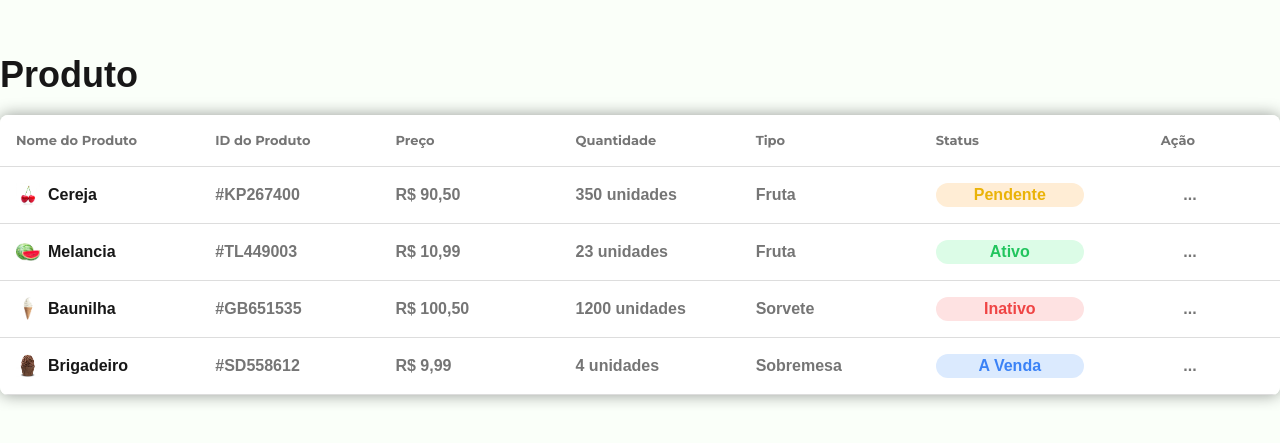
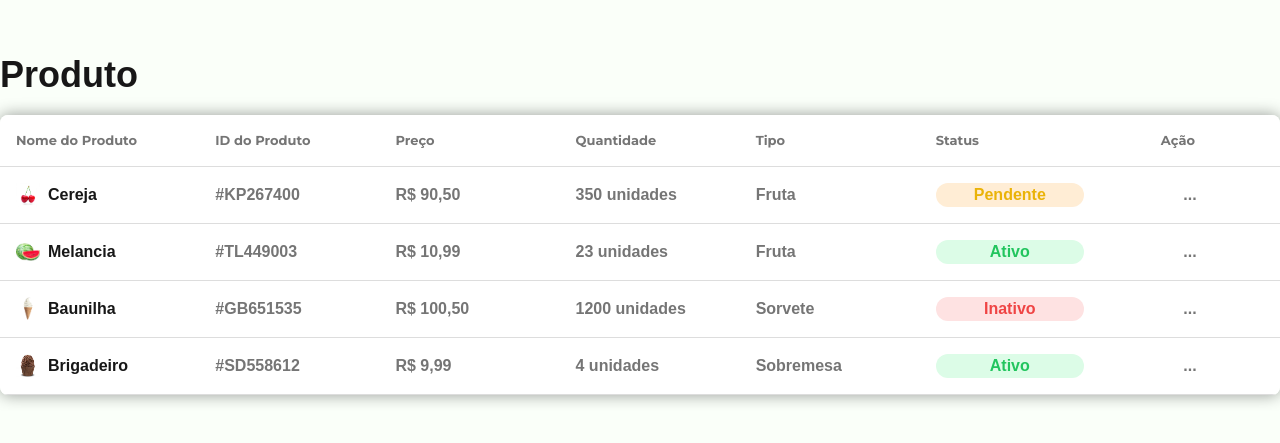
Before and after one commit to williamalonso/ordenacao-tabela, a Next.js app: page / in a window 1280 px wide. Shown: the part 167-610 px from the top of the page. Built offline with nearby package versions, Linux system fonts and the light colour scheme.

Commit message:
:zap: creating final code

```diff
--- a/src/components/Table/TableBase.tsx
+++ b/src/components/Table/TableBase.tsx
@@ -72,10 +72,6 @@ const TableBase: React.FC<TableProps> = ({ headers, data, onSort, sortColumn, so
                       header === 'Status' && row[header] === 'Inativo'
                         ? 'text-center text-red-500 bg-red-100 rounded-full'
                         : ''
-                    } ${
-                      header === 'Status' && row[header] === 'A Venda'
-                        ? 'text-center text-blue-500 bg-blue-100 rounded-full'
-                        : ''
                     }`}
                   >
 
--- a/src/components/Table/TableComponent.tsx
+++ b/src/components/Table/TableComponent.tsx
@@ -12,7 +12,7 @@ const TableComponent: React.FC = () => {
     { 'Nome do Produto': 'Cereja', 'ID do Produto': '#KP267400', Preço: 90.50, Quantidade: 350, Tipo: 'Fruta', Status: 'Pendente', 'Ação': '...' },
     { 'Nome do Produto': 'Melancia', 'ID do Produto': '#TL449003', Preço: 10.99, Quantidade: 23, Tipo: 'Fruta', Status: 'Ativo', 'Ação': '...' },
     { 'Nome do Produto': 'Baunilha', 'ID do Produto': '#GB651535', Preço: 100.50, Quantidade: 1200, Tipo: 'Sorvete', Status: 'Inativo', 'Ação': '...' },
-    { 'Nome do Produto': 'Brigadeiro', 'ID do Produto': '#SD558612', Preço: 9.99, Quantidade: 4, Tipo: 'Sobremesa', Status: 'A Venda', 'Ação': '...' },
+    { 'Nome do Produto': 'Brigadeiro', 'ID do Produto': '#SD558612', Preço: 9.99, Quantidade: 4, Tipo: 'Sobremesa', Status: 'Ativo', 'Ação': '...' },
   ];
 
   const [data, setData] = useState(initialData);
```
